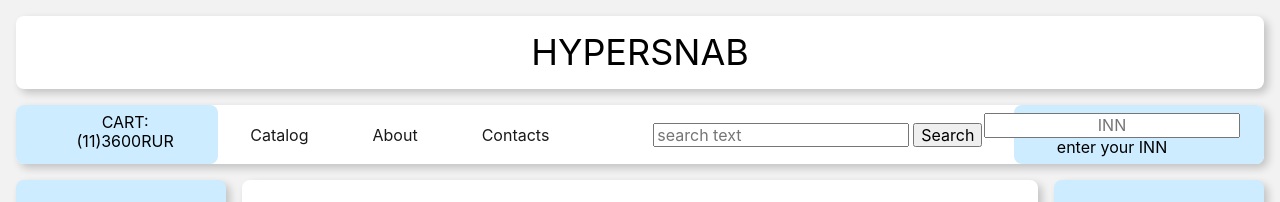
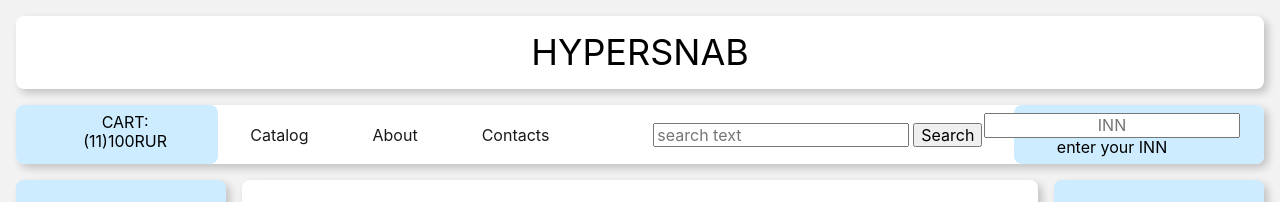
Before and after one commit to UglyCode/hypersnab, a React (Create React App) app: page / in a window 1280 px wide. Shown: the top 202 px of the page. Built offline with nearby package versions, Linux system fonts and the light colour scheme; grey boxes are pictures that could not be loaded.

Commit message:
React state and effect hooks tested

```diff
--- a/src/components/BasketCard.js
+++ b/src/components/BasketCard.js
@@ -1,12 +1,21 @@
-import React from 'react';
+import React, {useState,useEffect} from 'react';
 
 const BasketCard = (props) => {
+
+    const [sum, setSum] = useState(100);
+
+    useEffect(()=>{
+        document.title = `React hooks says: ${sum}`;
+        return ()=> alert(`${sum} : ORLY?`);
+    });
+
     return(
         <div className='w-20 items-center tc pl3 f5 br3 bg-lightest-blue'>
             <div className='flex-column ma2'>
                 <div>{'CART: '}</div>
-                <div className = ''>
-                    {'(11)3600RUR'}
+                <div className = ''
+                onClick={()=>setSum(sum+11)}>
+                    {`(11)${sum}RUR`}
                 </div>
             </div>
 
```
